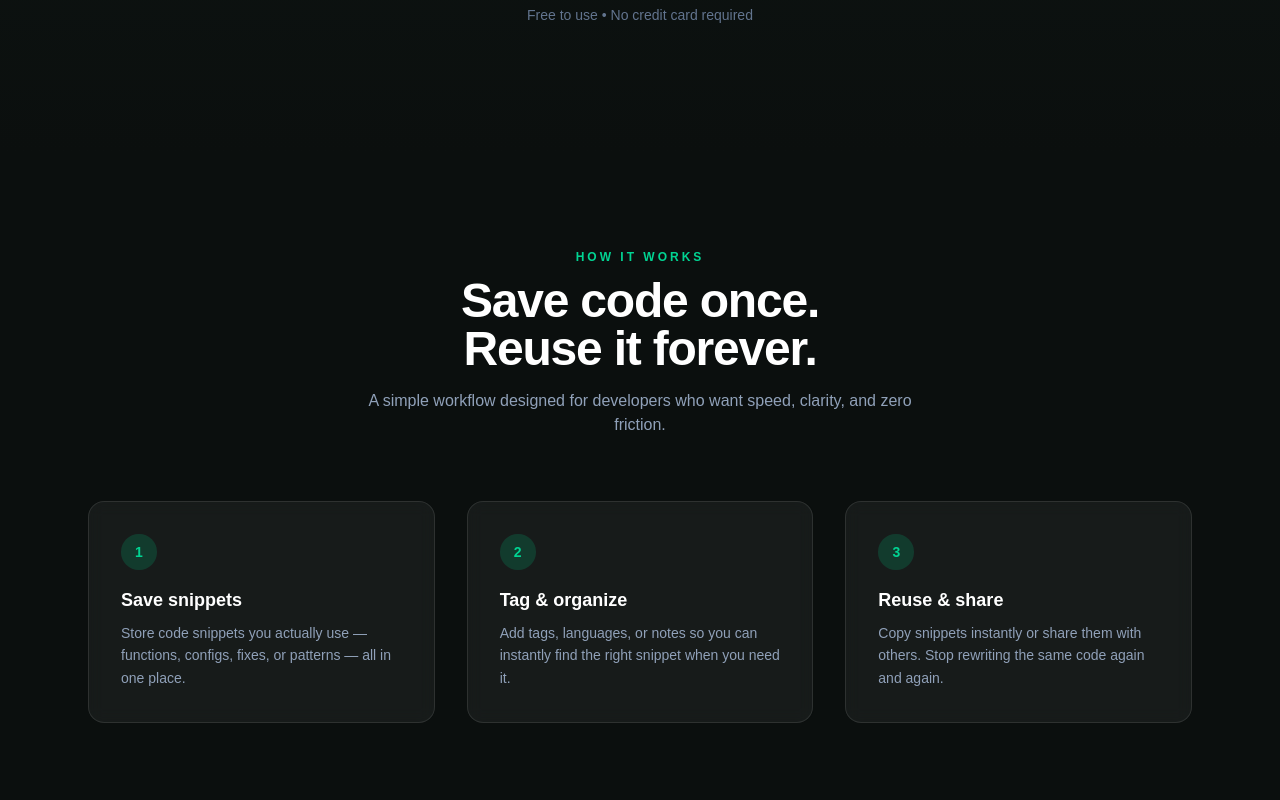
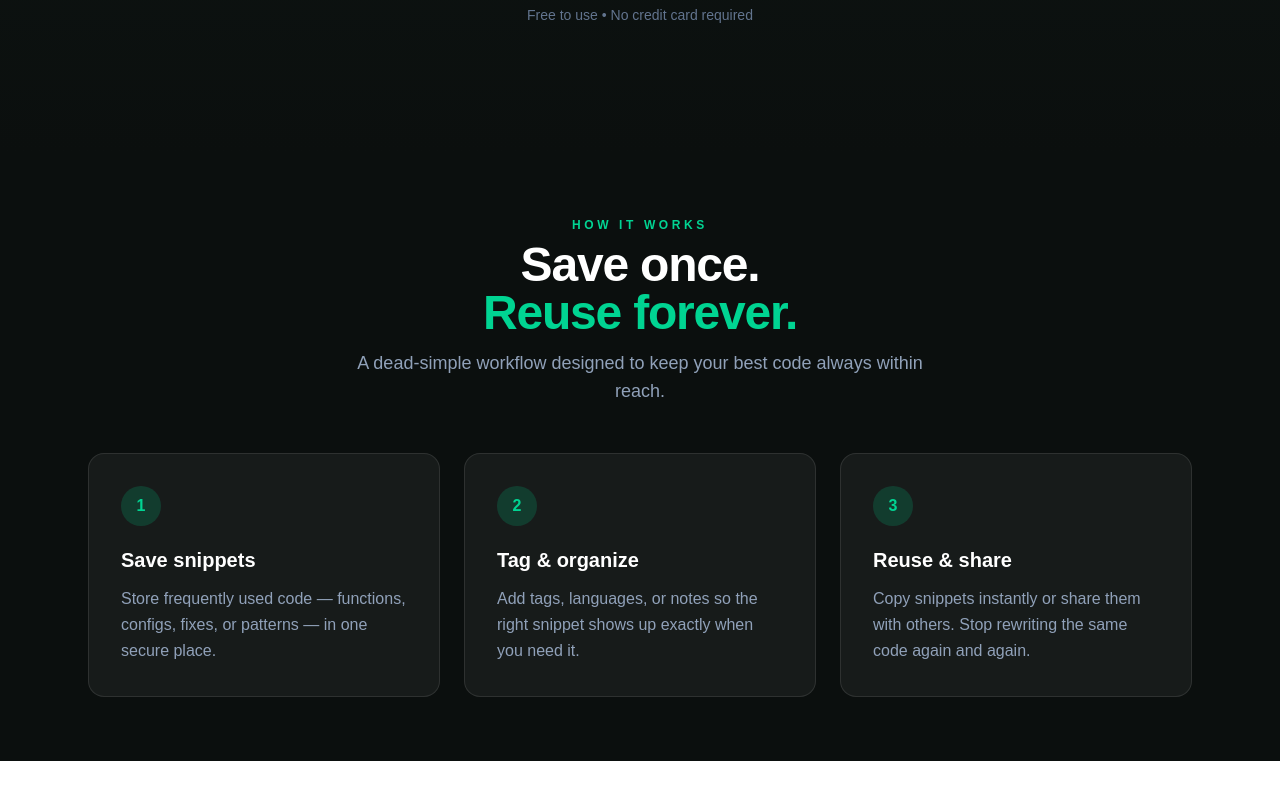
Before and after one commit to utsavg05/snip-it, a Next.js app: page / in a window 1280 px wide. Shown: the part 558-1358 px from the top of the page. After the commit the page ends 1319 px from the top, so only its background shows below. Built offline with nearby package versions, Linux system fonts and the light colour scheme; no server answers.

Commit message:
ui components II

```diff
--- a/app/components/HowItWorks.tsx
+++ b/app/components/HowItWorks.tsx
@@ -2,64 +2,72 @@ export default function HowItWorks() {
   return (
     <section
       id="features"
-      className="relative border-white/5 bg-[#0b0f0e]"
+      className="relative  border-white/5 bg-[#0b0f0e]"
     >
-      <div className="mx-auto max-w-6xl px-6 py-24">
+      <div className="mx-auto max-w-6xl px-6 py-16">
         {/* Heading */}
-        <div className="mb-16 text-center">
-          <p className="mb-3 text-xs font-semibold uppercase tracking-[0.25em] text-emerald-400">
+        <div className="mb-12 text-center">
+          <p className="mb-2 text-xs font-semibold uppercase tracking-[0.3em] text-emerald-400">
             How it works
           </p>
-          <h2 className="text-4xl font-semibold tracking-tight text-white sm:text-5xl">
-            Save code once.
+
+          <h2 className="text-4xl font-bold tracking-tight text-white sm:text-5xl">
+            Save once.
             <br />
-            Reuse it forever.
+            <span className="text-emerald-400">Reuse forever.</span>
           </h2>
-          <p className="mx-auto mt-4 max-w-xl text-base text-slate-400">
-            A simple workflow designed for developers who want speed,
-            clarity, and zero friction.
+
+          <p className="mx-auto mt-3 max-w-xl text-lg text-slate-400">
+            A dead-simple workflow designed to keep your best code
+            always within reach.
           </p>
         </div>
 
         {/* Steps */}
-        <div className="grid gap-8 sm:grid-cols-2 lg:grid-cols-3">
+        <div className="grid gap-6 sm:grid-cols-2 lg:grid-cols-3">
           {/* Step 1 */}
-          <div className="rounded-2xl border border-white/10 bg-white/5 p-8 backdrop-blur">
-            <span className="mb-4 inline-flex h-9 w-9 items-center justify-center rounded-full bg-emerald-500/20 text-sm font-semibold text-emerald-400">
+          <div className="group rounded-2xl border border-white/10 bg-white/5 p-8 transition hover:border-emerald-400/30 hover:bg-white/[0.08]">
+            <span className="mb-5 inline-flex h-10 w-10 items-center justify-center rounded-full bg-emerald-500/20 text-base font-bold text-emerald-400">
               1
             </span>
-            <h3 className="mb-2 text-lg font-semibold text-white">
+
+            <h3 className="mb-3 text-xl font-semibold text-white">
               Save snippets
             </h3>
-            <p className="text-sm leading-relaxed text-slate-400">
-              Store code snippets you actually use — functions, configs,
-              fixes, or patterns — all in one place.
+
+            <p className="text-base leading-relaxed text-slate-400">
+              Store frequently used code — functions, configs,
+              fixes, or patterns — in one secure place.
             </p>
           </div>
 
           {/* Step 2 */}
-          <div className="rounded-2xl border border-white/10 bg-white/5 p-8 backdrop-blur">
-            <span className="mb-4 inline-flex h-9 w-9 items-center justify-center rounded-full bg-emerald-500/20 text-sm font-semibold text-emerald-400">
+          <div className="group rounded-2xl border border-white/10 bg-white/5 p-8 transition hover:border-emerald-400/30 hover:bg-white/[0.08]">
+            <span className="mb-5 inline-flex h-10 w-10 items-center justify-center rounded-full bg-emerald-500/20 text-base font-bold text-emerald-400">
               2
             </span>
-            <h3 className="mb-2 text-lg font-semibold text-white">
+
+            <h3 className="mb-3 text-xl font-semibold text-white">
               Tag & organize
             </h3>
-            <p className="text-sm leading-relaxed text-slate-400">
-              Add tags, languages, or notes so you can instantly find
-              the right snippet when you need it.
+
+            <p className="text-base leading-relaxed text-slate-400">
+              Add tags, languages, or notes so the right snippet
+              shows up exactly when you need it.
             </p>
           </div>
 
           {/* Step 3 */}
-          <div className="rounded-2xl border border-white/10 bg-white/5 p-8 backdrop-blur">
-            <span className="mb-4 inline-flex h-9 w-9 items-center justify-center rounded-full bg-emerald-500/20 text-sm font-semibold text-emerald-400">
+          <div className="group rounded-2xl border border-white/10 bg-white/5 p-8 transition hover:border-emerald-400/30 hover:bg-white/[0.08]">
+            <span className="mb-5 inline-flex h-10 w-10 items-center justify-center rounded-full bg-emerald-500/20 text-base font-bold text-emerald-400">
               3
             </span>
-            <h3 className="mb-2 text-lg font-semibold text-white">
+
+            <h3 className="mb-3 text-xl font-semibold text-white">
               Reuse & share
             </h3>
-            <p className="text-sm leading-relaxed text-slate-400">
+
+            <p className="text-base leading-relaxed text-slate-400">
               Copy snippets instantly or share them with others.
               Stop rewriting the same code again and again.
             </p>
--- a/app/components/Navbar.tsx
+++ b/app/components/Navbar.tsx
@@ -39,6 +39,7 @@
 import { createSupabaseServerClient } from "@/lib/supabase/server-client";
 import Image from "next/image";
 import Link from "next/link";
+import UserMenu from "./UserMenu";
 
 export default async function Navbar() {
   const supabase = await createSupabaseServerClient();
@@ -71,7 +72,7 @@ export default async function Navbar() {
         </div>
 
         {/* Right side */}
-        {user ? (
+        {/* {user ? (
           <Link href="/auth" className="group relative">
             {user.user_metadata?.avatar_url ? (
               <Image
@@ -82,7 +83,11 @@ export default async function Navbar() {
                 className="rounded-full border border-white/10 transition group-hover:ring-2 group-hover:ring-emerald-400/40"
               />
             ) : (
-              <span className="text-sm text-slate-300">{user.email}</span>
+              // <span className="text-sm text-slate-300">{user.email}</span>
+              <div className="flex h-9 w-9 items-center justify-center rounded-full bg-emerald-500/20 text-sm font-semibold text-emerald-400">
+                {user.email?.[0]?.toUpperCase()}
+              </div>
+
             )}
           </Link>
         ) : (
@@ -92,6 +97,17 @@ export default async function Navbar() {
           >
             Login
           </Link>
+        )} */}
+
+        {user ? (
+          <UserMenu user={user} />
+        ) : (
+          <Link
+            href="/auth"
+            className="bg-emerald-500 px-5 py-2 text-sm font-semibold text-black hover:bg-emerald-400"
+          >
+            Login
+          </Link>
         )}
       </div>
     </nav>
```
